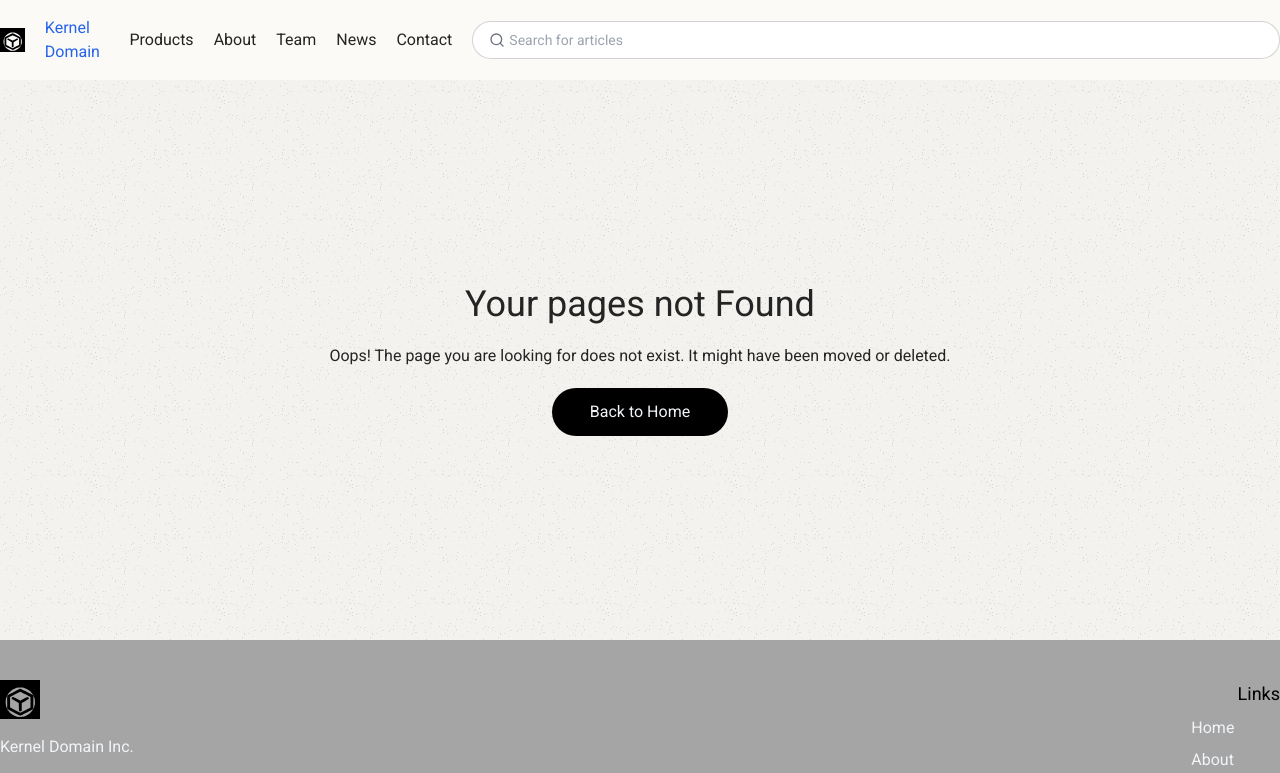
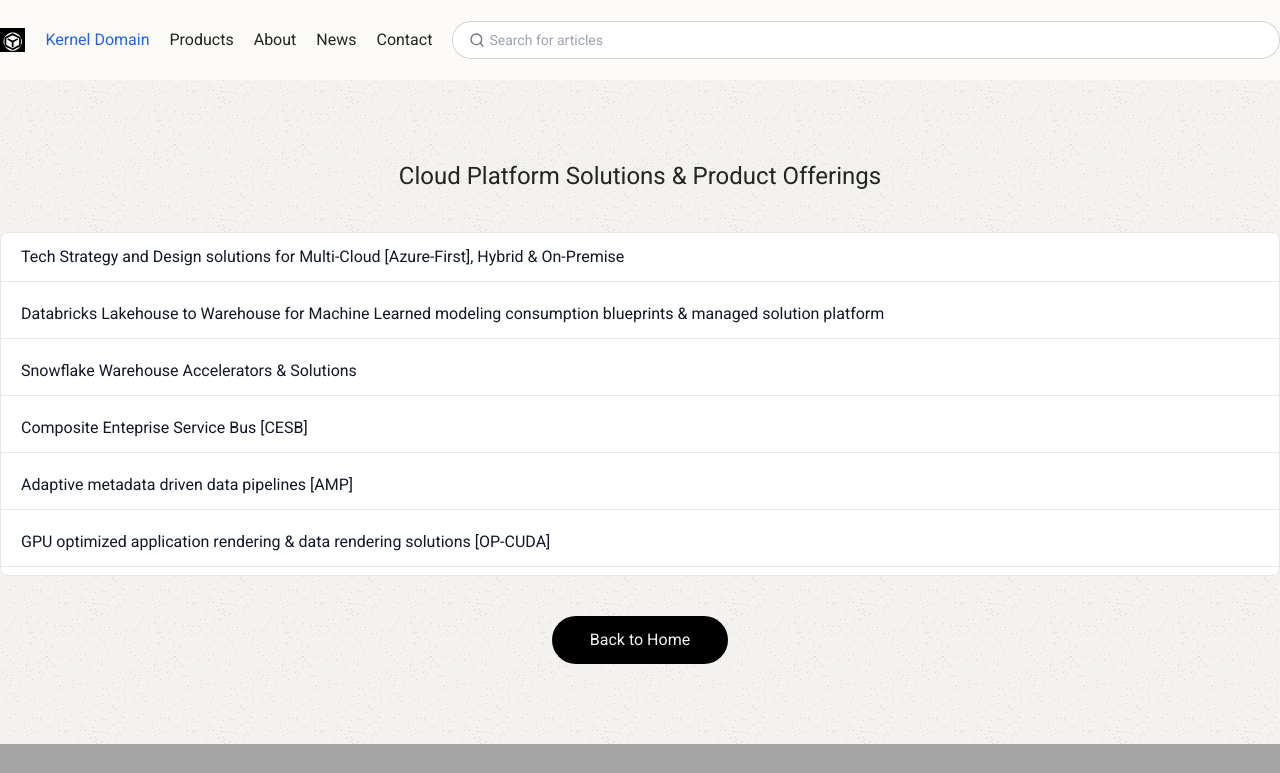
Before and after one commit to vijaypolsani/KernelDomain, a Next.js app: page /products in a window 1280 px wide. Before the commit this address had no page. Shown: the top 773 px of the page. Built offline with nearby package versions, Linux system fonts and the light colour scheme.

Commit message:
Pages all cleaned up & links working. First draft ready for reployment

```diff
--- a/next.config.js
+++ b/next.config.js
@@ -8,7 +8,6 @@ const nextConfig = {
       "lh3.googleusercontent.com",
     ],
   },
-  output: 'export',
   distDir: 'out',
 };
 
--- a/src/app/about/page.tsx
+++ b/src/app/about/page.tsx
@@ -9,10 +9,16 @@ const AboutPage = () => {
         <h1 className="text-brand-primary mt-2 text-center text-3xl font-semibold tracking-tight dark:text-white lg:text-4xl lg:leading-snug">
           About
         </h1>
+        <div className="grid grid-cols-2 gap-4 place-content-evenly hover:place-content-center font-bold px-8 line-clamp-2 h-60 ...">
+    <div  >Cloud Architecture and C-level Strategy execution expertise</div>
+    <div>Cloud digital transformation, load migration, application modernization with integrated Machine Learning Model powered actions</div>
+    <div>Building efficient systems for FinTech, MarTech, & InsureTech domains</div>
+    <div>Digital Transformations & Modern cloud solutions</div>
+  </div>
         <p className="text-left dark:prose-invert">
-            Cloud Architecture and C-level Strategy execution expertise.
-            Cloud digital transformation, load migration, application modernization with integrated A.I powered actions.
-            Building efficeint systems and enables in Martech, Insuretech and Pharma domains.
+            .
+            .
+            .
           </p>
           <p className="text-lg">We are a small passionate team.</p>
 
--- a/src/app/contact/page.tsx
+++ b/src/app/contact/page.tsx
@@ -25,9 +25,7 @@ export default function Contact() {
   const [message, setMessage] = useState(false);
   const settings = {
     "w3ckey" : "",
-    "email": "contact@dummy.com",
-    "phone": "111-111-1111"
-
+    "email": "contact@kerneldomain.com",
   }
   // Please update the Access Key in the Sanity CMS - Site Congig Page
   const apiKey = settings?.w3ckey || "YOUR_ACCESS_KEY_HERE";
@@ -65,17 +63,19 @@ export default function Contact() {
           <div className="flex items-center mt-2 space-x-2 text-dark-600 dark:text-gray-400">
               <MapPinIcon className="w-4 h-4" />
               <span>
-              1503 Sunny Ct
-              Walnut Creek, CA 94595
+                San Francisco, CA 94102
               </span>
             </div>
           <div className="mt-5">
             <div className="flex items-center mt-2 space-x-2 text-dark-600 dark:text-gray-400">
               <MapPinIcon className="w-4 h-4" />
               <span>
-                Plot 50, Cyber Village Rd 3,
-                Kondapur, Hyderabad,
-                Telangana - 500084
+                Plot 50, Road No 3, Cyber Village
+                Kondapur, Hyderabad, Telangana - 500084
+              </span>
+            </div>
+            <div className="flex items-center mt-2 space-x-2 text-dark-600 dark:text-gray-400">
+              <span>
               </span>
             </div>
             {settings?.email && (
@@ -86,12 +86,7 @@ export default function Contact() {
                 </a>
               </div>
             )}
-            {settings?.phone && (
-              <div className="flex items-center mt-2 space-x-2 text-dark-600 dark:text-gray-400">
-                <PhoneIcon className="w-4 h-4" />
-                <a href={`tel:${settings.phone}`}>{settings.phone}</a>
-              </div>
-            )}
+
           </div>
         </div>
         <div>
--- a/src/app/news/page.tsx
+++ b/src/app/news/page.tsx
@@ -6,12 +6,12 @@ const AboutPage = () => {
   return (
     <Container className="flex items-center justify-center py-20">
       <div className="min-h-[400px] flex flex-col items-center justify-center gap-y-5">
-        <h2 className="text-4xl font-bold">
-          Thank you for visiting Kernel Domain
+        <h2 className="text-2xl font-bold">
+          Technology Articles, Whitepapers & Industry trends
         </h2>
-        <h2 className="text-2xl font-bold text-slate-500">
+        <p className="text-md font-bold text-slate-500">
           Home of the software and hardware driven innovations
-        </h2>
+        </p>
         <Link
           href={"/"}
           className="bg-black text-slate-100 w-44 h-12 rounded-full text-base font-semibold flex items-center justify-center hover:bg-orange-600 hover:text-white duration-200"
--- a/src/app/page.tsx
+++ b/src/app/page.tsx
@@ -5,7 +5,6 @@ export default function Home() {
   return (
     <main>
       <Banner />
-      <Products />
     </main>
   );
 }
--- /dev/null
+++ b/src/app/products/page.tsx
@@ -0,0 +1,68 @@
+import Container from "@/components/Container";
+import { ListBulletIcon } from "@heroicons/react/24/outline";
+import Link from "next/link";
+import React from "react";
+
+const AboutPage = () => {
+  return (
+    <Container className="flex items-center justify-center py-20">
+      <div className="min-h-[400px] flex flex-col items-center justify-center gap-y-10">
+        <h2 className="text-2xl font-bold">
+          Cloud Platform Solutions & Product Offerings
+        </h2>
+
+        <div className="text-md font-medium text-gray-900 bg-white border border-gray-200 rounded-lg dark:bg-gray-700 dark:border-gray-600 dark:text-white">
+          <button
+            aria-current="true"
+            type="button"
+            className="py-3 px-5 mr-2 mb-2 w-full font-medium text-left border-b border-gray-200 cursor-pointer hover:bg-gray-100 hover:text-blue-700 focus:outline-none focus:ring-2 focus:ring-blue-700 focus:text-blue-700 dark:border-gray-600 dark:hover:bg-gray-600 dark:hover:text-white dark:focus:ring-gray-500 dark:focus:text-white dark:focus:ring-blue-800"
+          >
+            Tech Strategy and Design solutions for Multi-Cloud [Azure-First], Hybrid & On-Premise
+          </button>
+          <button
+            type="button"
+            className="py-3 px-5 mr-2 mb-2  w-full font-medium text-left border-b border-gray-200 cursor-pointer hover:bg-gray-100 hover:text-blue-700 focus:outline-none focus:ring-2 focus:ring-blue-700 focus:text-blue-700 dark:border-gray-600 dark:hover:bg-gray-600 dark:hover:text-white dark:focus:ring-gray-500 dark:focus:text-white"
+          >
+            Databricks Lakehouse to Warehouse for Machine Learned modeling
+            consumption blueprints & managed solution platform
+          </button>
+          <button
+            type="button"
+            className="py-3 px-5 mr-2 mb-2 w-full  font-medium text-left border-b border-gray-200 cursor-pointer hover:bg-gray-100 hover:text-blue-700 focus:outline-none focus:ring-2 focus:ring-blue-700 focus:text-blue-700 dark:border-gray-600 dark:hover:bg-gray-600 dark:hover:text-white dark:focus:ring-gray-500 dark:focus:text-white"
+          >
+            Snowflake Warehouse Accelerators & Solutions
+          </button>
+          <button
+            disabled
+            type="button"
+            className="py-3 px-5 mr-2 mb-2 w-full  font-medium text-left border-b border-gray-200 cursor-pointer hover:bg-gray-100 hover:text-blue-700 focus:outline-none focus:ring-2 focus:ring-blue-700 focus:text-blue-700 dark:border-gray-600 dark:hover:bg-gray-600 dark:hover:text-white dark:focus:ring-gray-500 dark:focus:text-white"
+          >
+            Composite Enteprise Service Bus [CESB]
+          </button>
+          <button
+            disabled
+            type="button"
+            className="py-3 px-5 mr-2 mb-2 w-full  font-medium text-left border-b border-gray-200 cursor-pointer hover:bg-gray-100 hover:text-blue-700 focus:outline-none focus:ring-2 focus:ring-blue-700 focus:text-blue-700 dark:border-gray-600 dark:hover:bg-gray-600 dark:hover:text-white dark:focus:ring-gray-500 dark:focus:text-white"
+          >
+            Adaptive metadata driven data pipelines [AMP]
+          </button>
+          <button
+            disabled
+            type="button"
+            className="py-3 px-5 mr-2 mb-2 w-full  font-medium text-left border-b border-gray-200 cursor-pointer hover:bg-gray-100 hover:text-blue-700 focus:outline-none focus:ring-2 focus:ring-blue-700 focus:text-blue-700 dark:border-gray-600 dark:hover:bg-gray-600 dark:hover:text-white dark:focus:ring-gray-500 dark:focus:text-white"
+          >
+            GPU optimized application rendering & data rendering solutions [OP-CUDA]
+          </button>
+        </div>
+        <Link
+          href={"/"}
+          className="bg-black text-slate-100 w-44 h-12 rounded-full text-base font-semibold flex items-center justify-center hover:bg-orange-600 hover:text-white duration-200"
+        >
+          Back to Home
+        </Link>
+      </div>
+    </Container>
+  );
+};
+
+export default AboutPage;
--- a/src/app/team/page.tsx
+++ /dev/null
@@ -1,26 +0,0 @@
-import Container from "@/components/Container";
-import Link from "next/link";
-import React from "react";
-
-const AboutPage = () => {
-  return (
-    <Container className="flex items-center justify-center py-20">
-      <div className="min-h-[400px] flex flex-col items-center justify-center gap-y-5">
-        <h2 className="text-4xl font-bold">
-          Thank you for visiting Kernel Domain
-        </h2>
-        <h2 className="text-2xl font-bold text-slate-500">
-          Home of the software and hardware driven innovations
-        </h2>
-        <Link
-          href={"/"}
-          className="bg-black text-slate-100 w-44 h-12 rounded-full text-base font-semibold flex items-center justify-center hover:bg-orange-600 hover:text-white duration-200"
-        >
-          Back to Home
-        </Link>
-      </div>
-    </Container>
-  )
-}
-
-export default AboutPage;
--- a/src/components/Footer.tsx
+++ b/src/components/Footer.tsx
@@ -22,12 +22,12 @@ const Footer = () => {
             Kernel Domain Inc.
           </p>
           <div className="flex items-center gap-x-4">
-            <a href="https://github.com/EquityMarketCo" target="_blank">
+            <a href="https://github.com/Kernel-Domain" target="_blank">
               <span className="socialLink">
                 <BsGithub />
               </span>
             </a>
-            <a href="https://www.linkedin.com/company/equitym" target="_blank">
+            <a href="https://www.linkedin.com/company/kernelsoftware" target="_blank">
               <span className="socialLink">
                 <BsLinkedin />
               </span>
@@ -60,14 +60,9 @@ const Footer = () => {
                 About
               </li>
             </Link>
-            <Link href={"/team"}>
-              <li className="hover:text-orange-500 cursor-pointer duration-200">
-                Team
-              </li>
-            </Link>
             <Link href={"/news"}>
               <li className="hover:text-orange-500 cursor-pointer duration-200">
-                Latest News
+                blogs
               </li>
             </Link>
             <Link href={"/contact"}>
--- a/src/components/Header.tsx
+++ b/src/components/Header.tsx
@@ -10,12 +10,11 @@ const Header = () => {
     <div className="bg-bodyColor h-20 top-0 sticky z-50">
       <Container className="h-full flex items-center md:gap-x-5  md:justify-start">
         <Logo />
-        <h2 className="text-md text-blue-600 font-semibold hover:text-orange-500 cursor-pointer duration-200">
+        <h2 className="text-md whitespace-nowrap text-blue-600 font-semibold hover:text-orange-500 cursor-pointer duration-200">
           Kernel Domain
         </h2>
         <Link href={"/products"}> Products </Link>
         <Link href={"/about"}> About </Link>
-        <Link href={"/team"}> Team </Link>
         <Link href={"/news"}> News </Link>
         <Link href={"/contact"}> Contact </Link>
         {/* Search Field */}
```
Also changed, not shown: tsconfig.json (+18 -4 lines), 1 other file (tests, documents, lock files or other folders).
